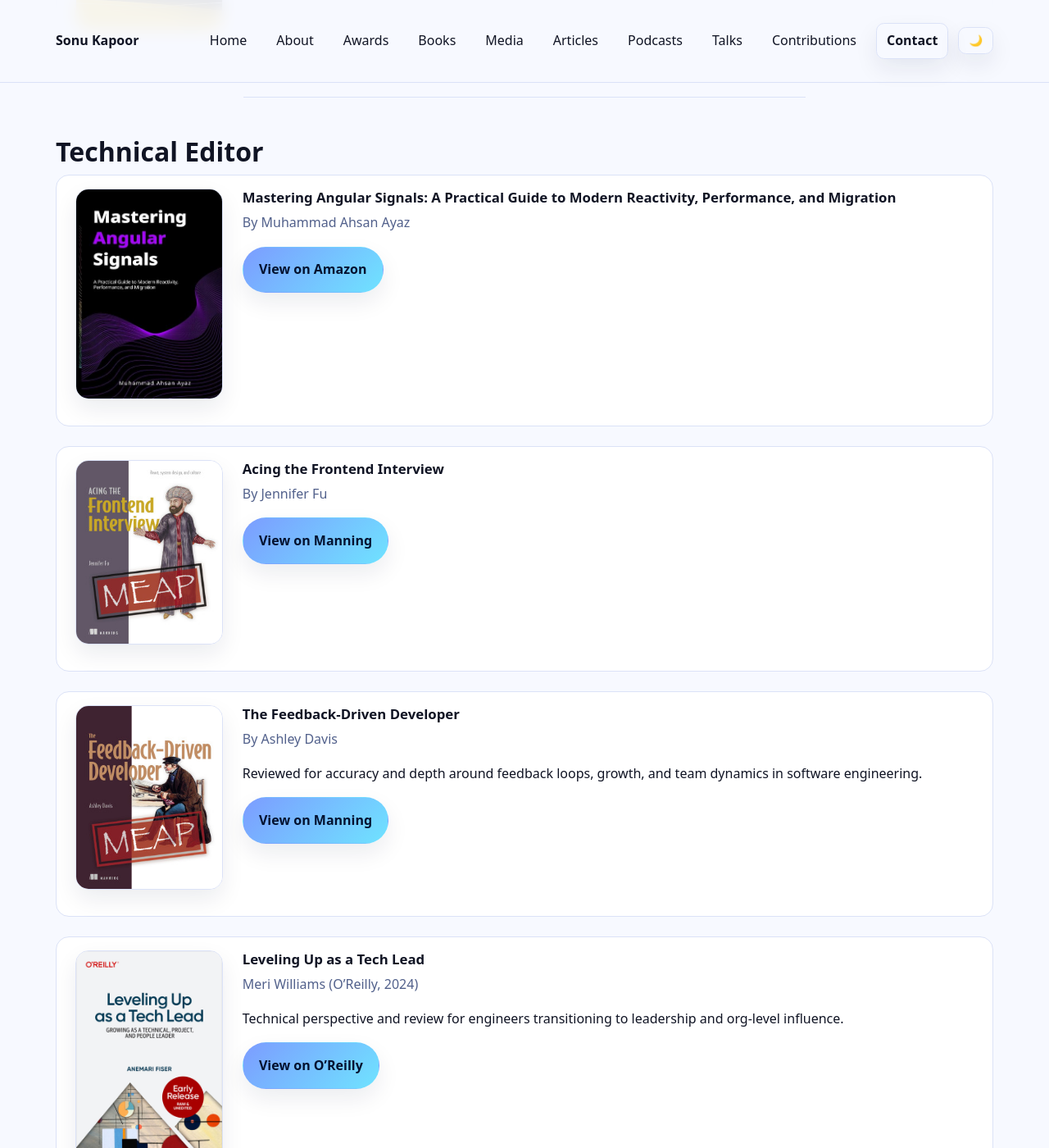
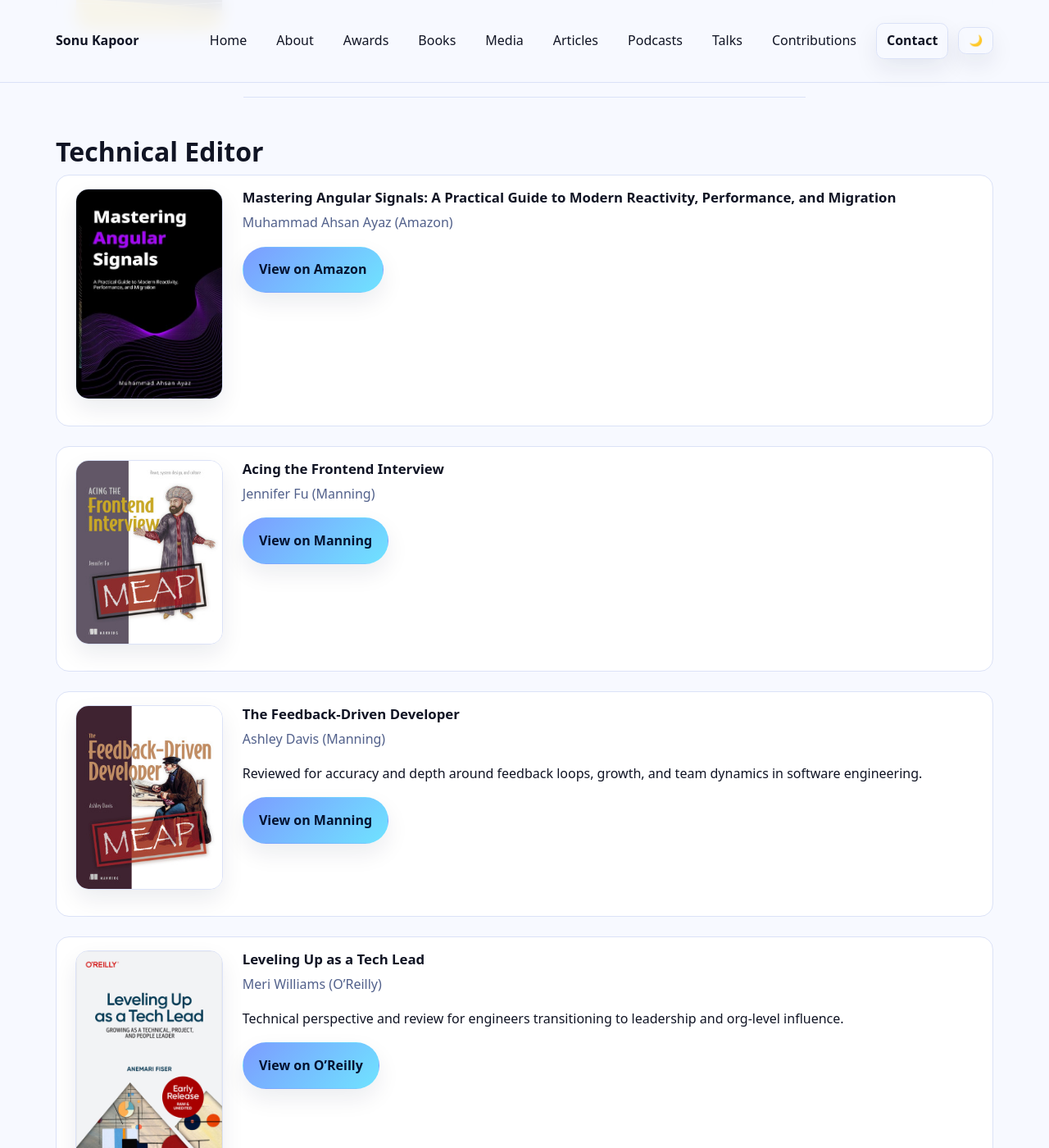
Before and after one commit to sonukapoor/sonukapoor-site.com, a Jekyll site: the page built from books.md, in a window 1280 px wide and 1400 px high, scrolled down 1284 px. Shown: the whole window at 82% size. Built offline with Jekyll 4.4.1, drawn with Linux system fonts in a browser that asks for light colours; some of the changed text lies outside the part shown.

Commit message:
updated books

```diff
--- a/books.md
+++ b/books.md
@@ -114,7 +114,7 @@
   </div>
   <div class="book-body">
     <h2>Practical Angular Signals: Levelling Up Your Web Development Skills with Signals, Patterns and Architectures</h2>
-    <p class="muted">(Apress)</p>
+    <p class="muted">Learn all about Angular Signals</p>
     <p>
       A deep dive into Angular’s new reactivity model, Signals — from first principles to migration strategies and
       production patterns for scalable state, SSR, and performance.
@@ -148,7 +148,7 @@
   </div>
   <div class="book-body">
     <h2>Beginning JavaScript Syntax</h2>
-    <p class="muted">(Apress, 2025)</p>
+    <p class="muted">Learn Javascript step by step</p>
     <p>
       A focused introduction to modern JavaScript syntax for students and professionals. Clear examples, concise explanations,
       and strong foundations that transfer directly to Angular and Node.
@@ -168,7 +168,7 @@
   </div>
   <div class="book-body">
     <h2>Mastering Angular Signals: A Practical Guide to Modern Reactivity, Performance, and Migration</h2>
-    <p class="muted">By Muhammad Ahsan Ayaz</p>
+    <p class="muted">Muhammad Ahsan Ayaz (Amazon)</p>
     <p><a class="btn" href="https://www.amazon.com/dp/B0FF9LSHJN/" target="_blank" rel="noopener">View on Amazon</a></p>
   </div>
 </section>
@@ -179,7 +179,7 @@
   </div>
   <div class="book-body">
     <h2>Acing the Frontend Interview</h2>
-    <p class="muted">By Jennifer Fu</p>
+    <p class="muted">Jennifer Fu (Manning)</p>
     <p><a class="btn" href="https://www.manning.com/books/acing-the-frontend-interview" target="_blank" rel="noopener">View on Manning</a></p>
   </div>
 </section>
@@ -190,7 +190,7 @@
   </div>
   <div class="book-body">
     <h2>The Feedback-Driven Developer</h2>
-    <p class="muted">By Ashley Davis</p>
+    <p class="muted">Ashley Davis (Manning)</p>
     <p>Reviewed for accuracy and depth around feedback loops, growth, and team dynamics in software engineering.</p>
     <p><a class="btn" href="https://www.manning.com/books/the-feedback-driven-developer" target="_blank" rel="noopener">View on Manning</a></p>
   </div>
@@ -202,7 +202,7 @@
   </div>
   <div class="book-body">
     <h2>Leveling Up as a Tech Lead</h2>
-    <p class="muted">Meri Williams (O’Reilly, 2024)</p>
+    <p class="muted">Meri Williams (O’Reilly)</p>
     <p>Technical perspective and review for engineers transitioning to leadership and org-level influence.</p>
     <p><a class="btn" href="https://www.oreilly.com/library/view/leveling-up-as/9781098177508/" target="_blank" rel="noopener">View on O’Reilly</a></p>
   </div>
@@ -214,7 +214,7 @@
   </div>
   <div class="book-body">
     <h2>Building AI Applications on the Web</h2>
-    <p class="muted">Theo Despoudis (Manning, 2024)</p>
+    <p class="muted">Theo Despoudis (Manning)</p>
     <p>Technical editor focused on reliability and applicability of AI integration patterns for the modern web.</p>
     <p><a class="btn" href="https://www.manning.com/books/building-ai-applications-on-the-web" target="_blank" rel="noopener">View on Manning</a></p>
   </div>
```
Also changed, not shown: 3 other files.
